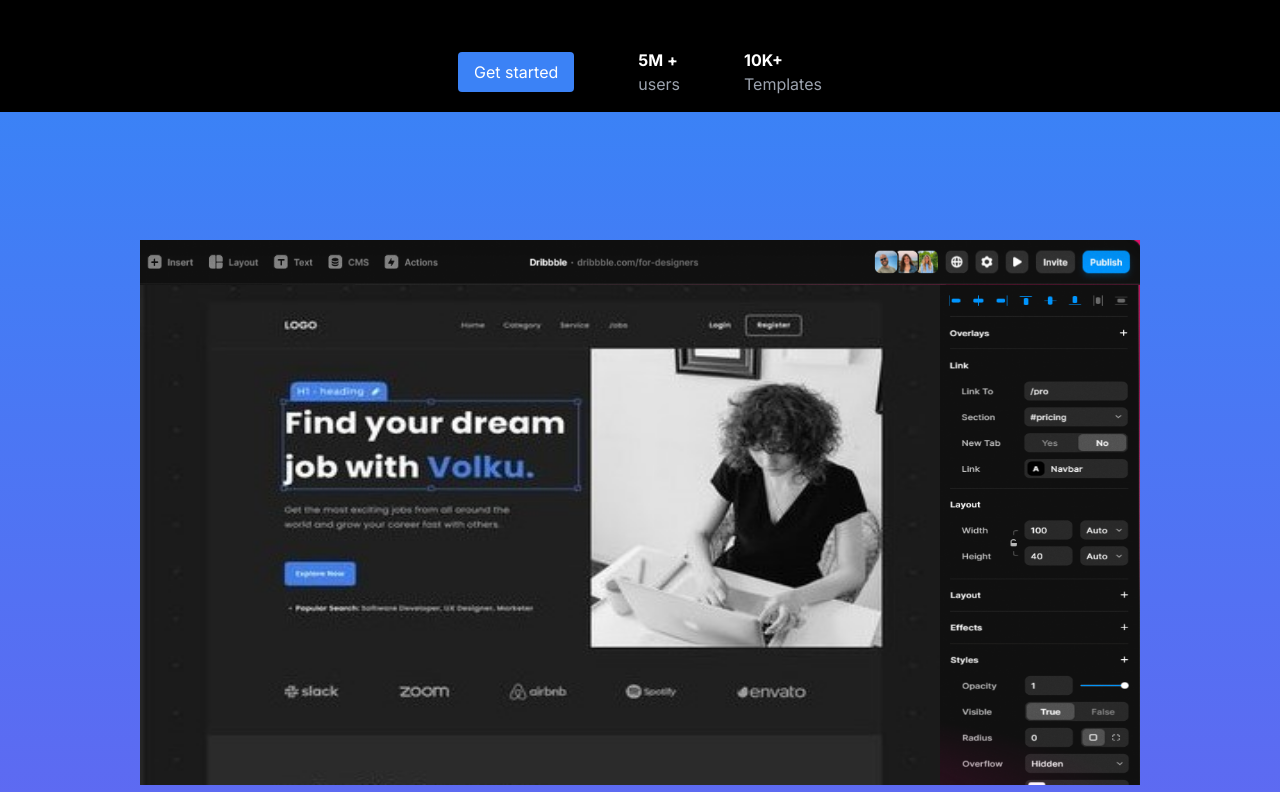
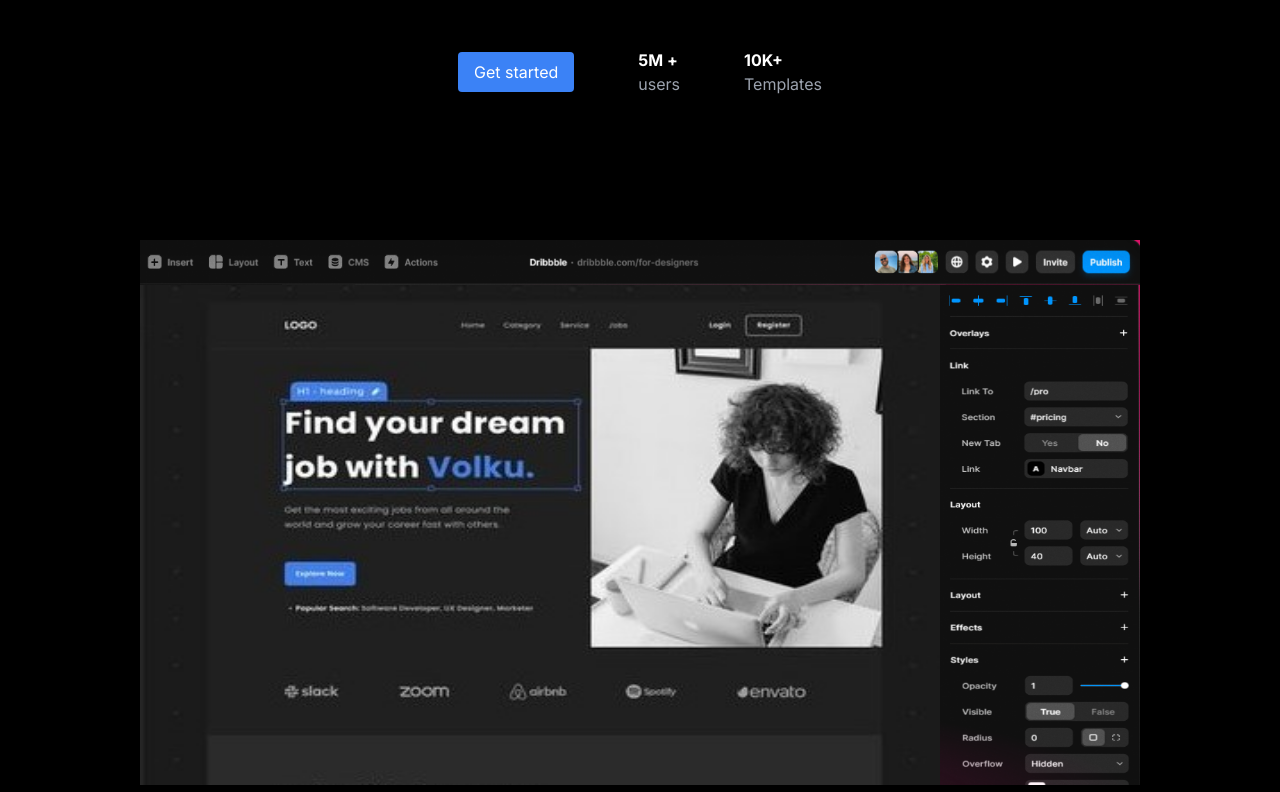
Before and after one commit to ozone-tech-dev/Falcon, a Next.js app in the folder portfolio/: page / in a window 1280 px wide. Shown: the part 368-1160 px from the top of the page. Built offline with nearby package versions, Linux system fonts and the light colour scheme.

Commit message:
banner image  add

```diff
--- a/portfolio/src/components/global/Templates.jsx
+++ b/portfolio/src/components/global/Templates.jsx
@@ -29,7 +29,7 @@
             </div>
         </div>
 
-        <div className='flex  flex-col  justify-center items-center py-32  bg-gradient-to-t from-indigo-500 to-blue-500'>
+        <div className='flex  flex-col  justify-center items-center py-32 '>
            <div>
            <Image
             src={Head}
```
